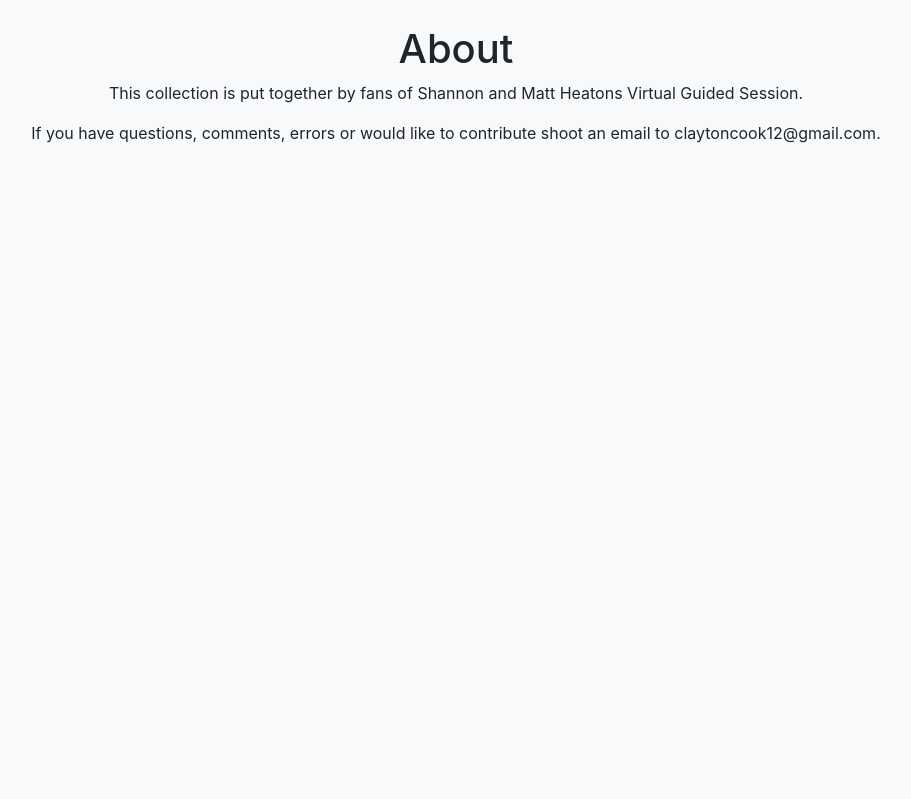
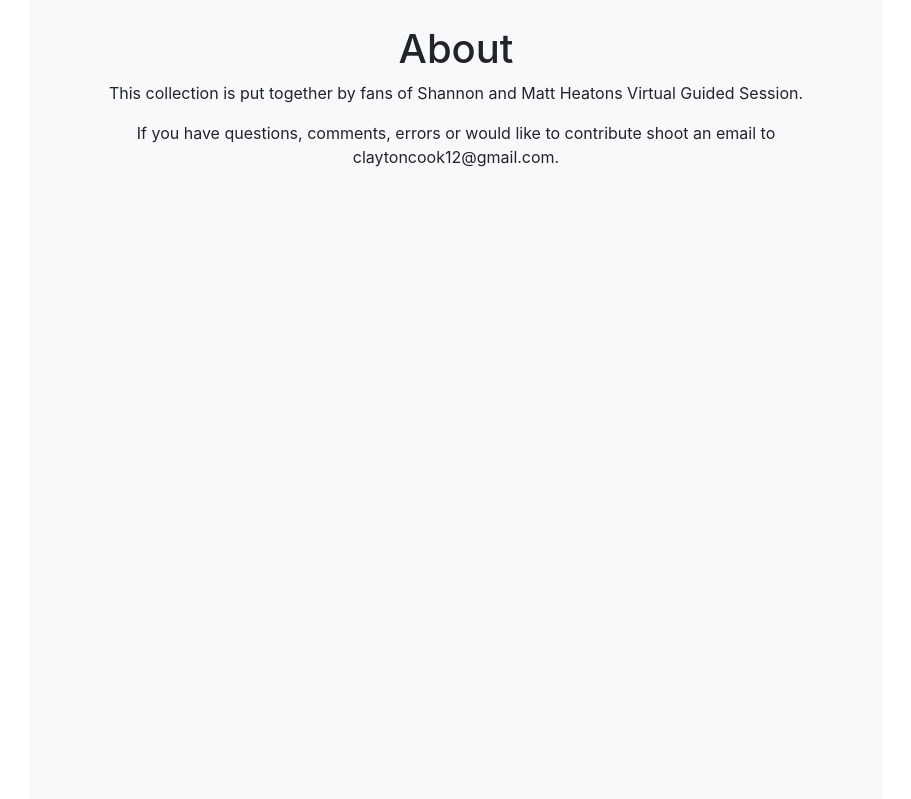
Before and after one commit to claytoncook12/VGSDBWebsite, a Django app: page /about/ in a window 1280 px wide. Shown: the part 56-855 px from the top of the page, without its empty margins (184-1095 px from the left). Run offline with Django 3.2, Linux system fonts and the light colour scheme; parts of the project's set-up code (start-up, migrations or seed data) failed here and were passed over; some libraries are stand-ins or nearby versions.

Commit message:
update base.html to have breakpoints for xl, lg, and md points

```diff
--- a/DjangoApp/session/templates/session/base.html
+++ b/DjangoApp/session/templates/session/base.html
@@ -42,8 +42,8 @@
           </ul>
         </div>
       </nav>
-      <div class="container" id="page-container">
-        <div id="content-wrap">
+      <div class="container col-xl-8 col-lg-10 col-md-10 mx-auto" id="page-container">
+        <div class="" id="content-wrap">
 
       {% block content %}{% endblock %}
 
```
